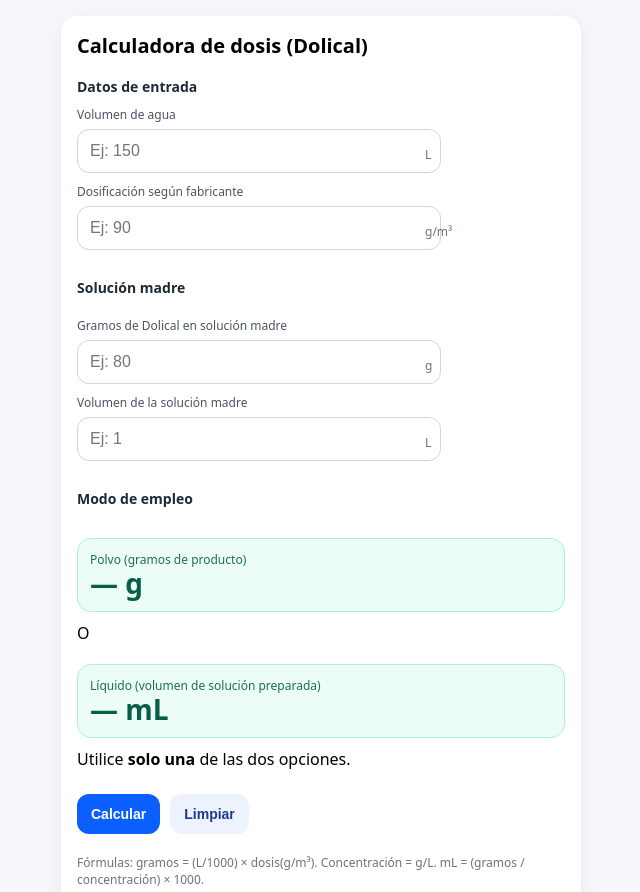
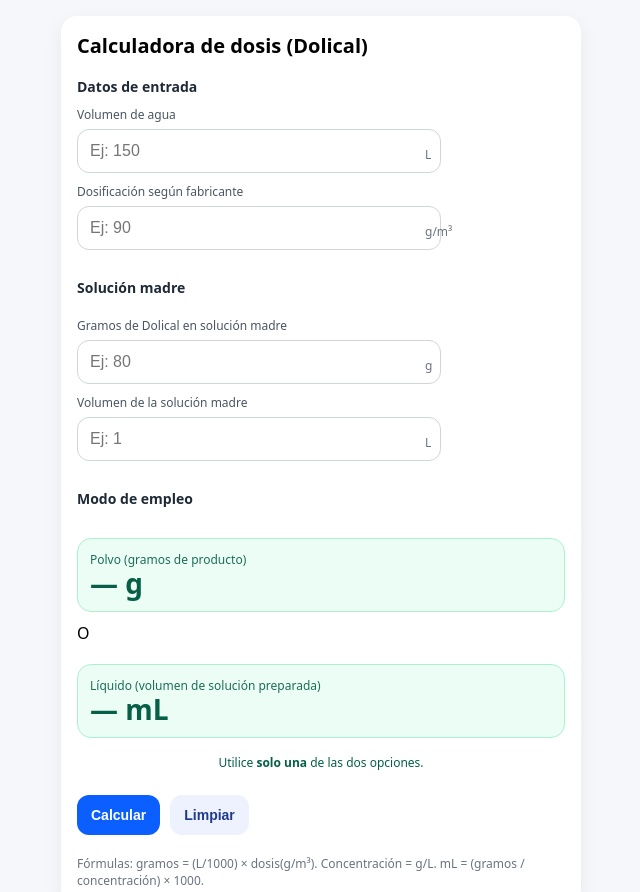
Before and after one commit to capalma2/pwa-dolical, a plain HTML site: page index.html in a window 1280 px wide. Shown: the top 892 px of the page, without its empty margins (319-959 px from the left). Drawn offline with Linux system fonts and the light colour scheme.

Commit message:
Update index.html

```diff
--- a/index.html
+++ b/index.html
@@ -39,6 +39,12 @@
     .ghost { background: #eef2ff; color: #1e3a8a; }
     .warn { background: #fff7ed; border: 1px solid #fed7aa; color: #9a3412; border-radius: 12px; padding: 10px; margin-top: 10px; display:none; }
     footer { text-align: center; margin: 14px 0 4px; font-size: 12px; color:#6b7280; }
+     .note {
+    text-align: center;
+    font-size: 12px;
+    color: #065f46;
+    margin-top: 6px;
+  }
   </style>
 </head>
 
```
